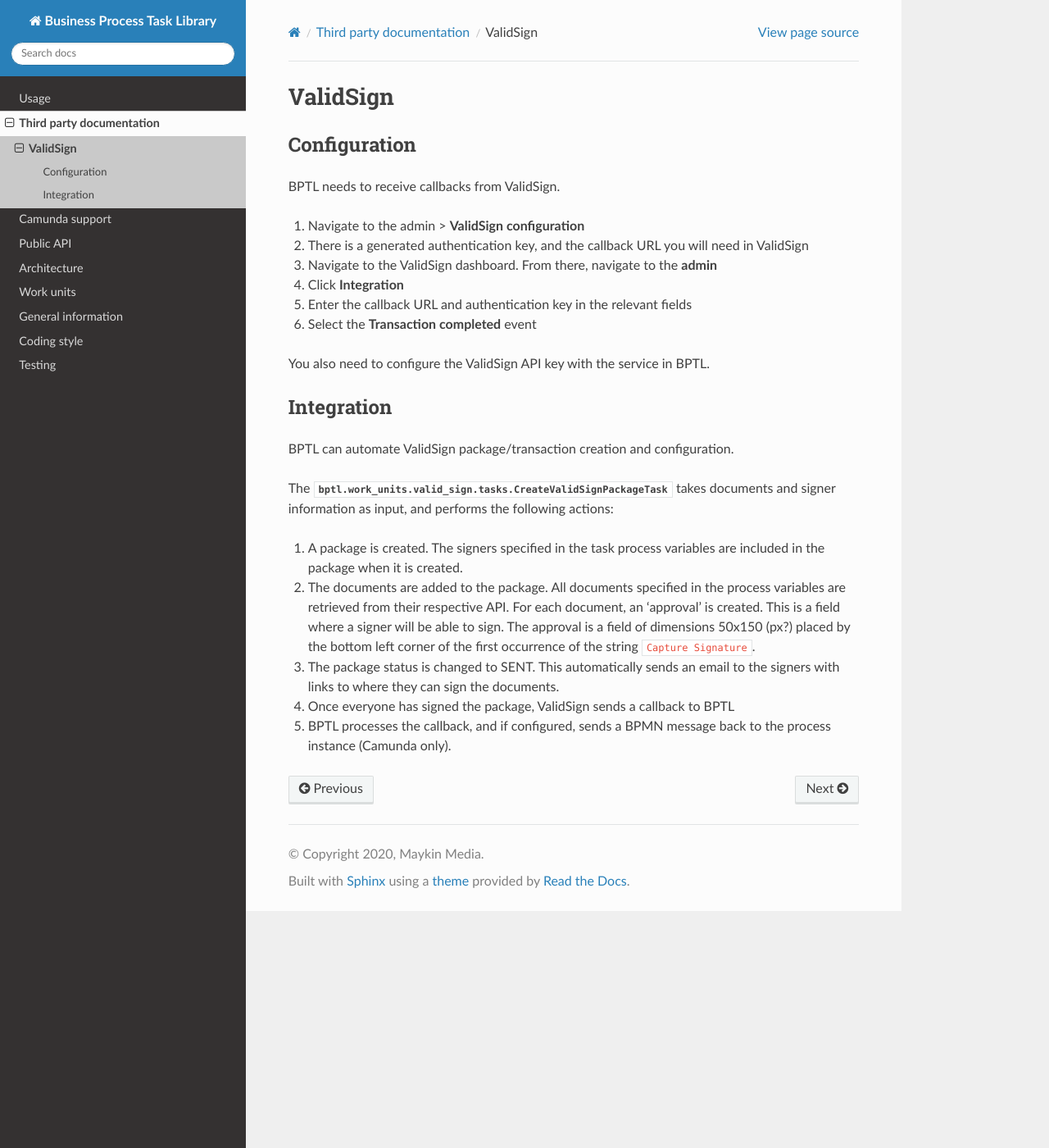
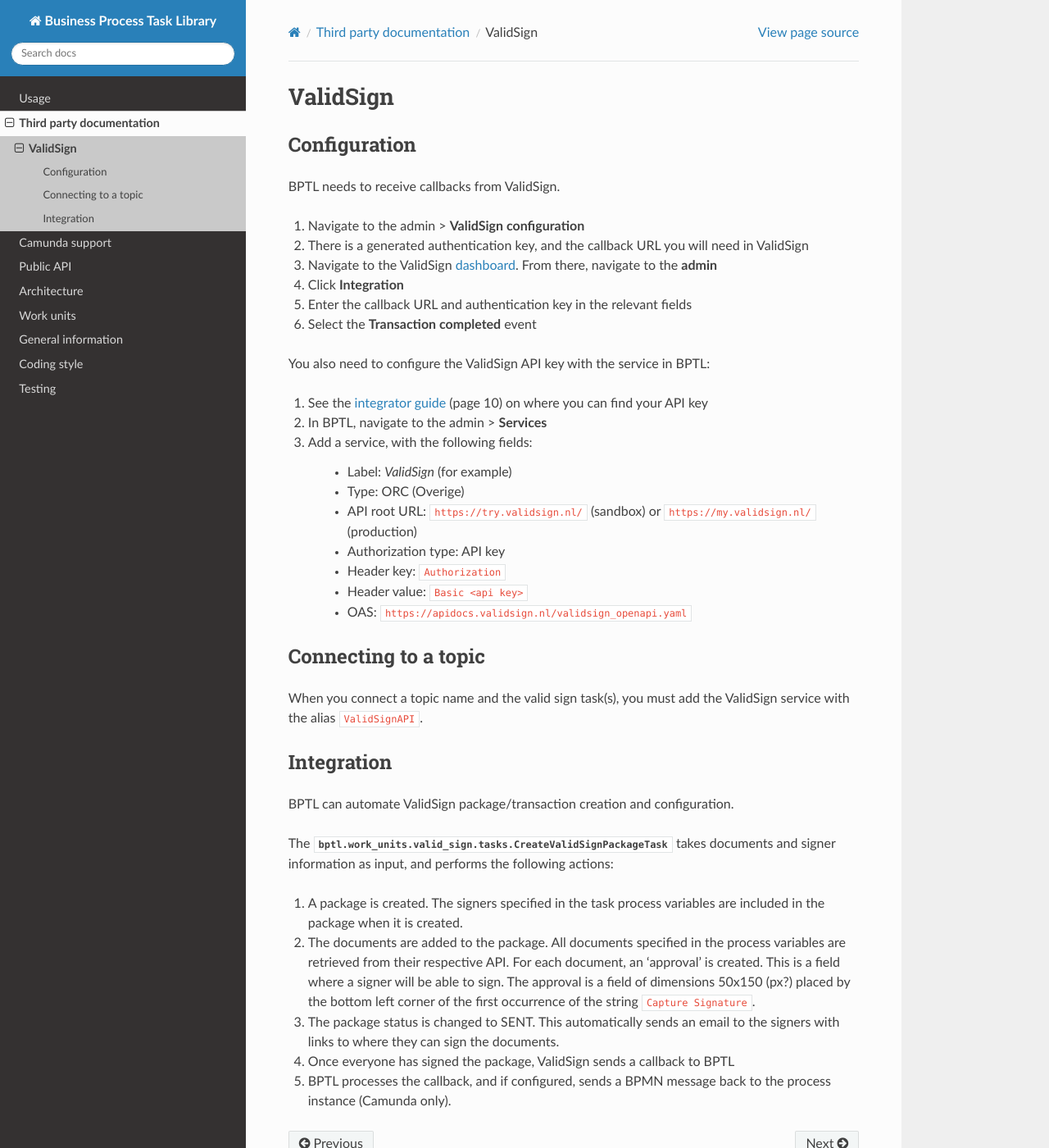
Before and after one commit to GemeenteUtrecht/bptl, a Sphinx documentation site: the page built from doc/contrib/validsign.rst, in a window 1280 px wide and 1400 px high. Shown: the whole window at 82% size. Built offline with Sphinx 7.4.7 and the Read the Docs theme 2.0.0, drawn with Linux system fonts in a browser that asks for light colours.

Commit message:
:ok_hand: Pull request feedback processed

```diff
--- a/doc/contrib/validsign.rst
+++ b/doc/contrib/validsign.rst
@@ -9,12 +9,31 @@
 1. Navigate to the admin > **ValidSign configuration**
 2. There is a generated authentication key, and the callback URL you will need in
    ValidSign
-3. Navigate to the ValidSign dashboard. From there, navigate to the **admin**
+3. Navigate to the ValidSign `dashboard`_. From there, navigate to the **admin**
 4. Click **Integration**
 5. Enter the callback URL and authentication key in the relevant fields
 6. Select the **Transaction completed** event
 
-You also need to configure the ValidSign API key with the service in BPTL.
+You also need to configure the ValidSign API key with the service in BPTL:
+
+1. See the `integrator guide`_ (page 10) on where you can find your API key
+2. In BPTL, navigate to the admin > **Services**
+3. Add a service, with the following fields:
+
+    - Label: *ValidSign* (for example)
+    - Type: ORC (Overige)
+    - API root URL: ``https://try.validsign.nl/`` (sandbox) or
+      ``https://my.validsign.nl/`` (production)
+    - Authorization type: API key
+    - Header key: ``Authorization``
+    - Header value: ``Basic <api key>``
+    - OAS: ``https://apidocs.validsign.nl/validsign_openapi.yaml``
+
+Connecting to a topic
+---------------------
+
+When you connect a topic name and the valid sign task(s), you must add the ValidSign
+service with the alias ``ValidSignAPI``.
 
 Integration
 -----------
@@ -38,3 +57,5 @@
    process instance (Camunda only).
 
 .. _ValidSign: https://www.validsign.nl/
+.. _dashboard: https://my.validsign.nl/a/dashboard
+.. _integrator guide: https://apidocs.validsign.nl/validsign_integrator_guide.pdf
```
Also changed, not shown: 2 other files.
